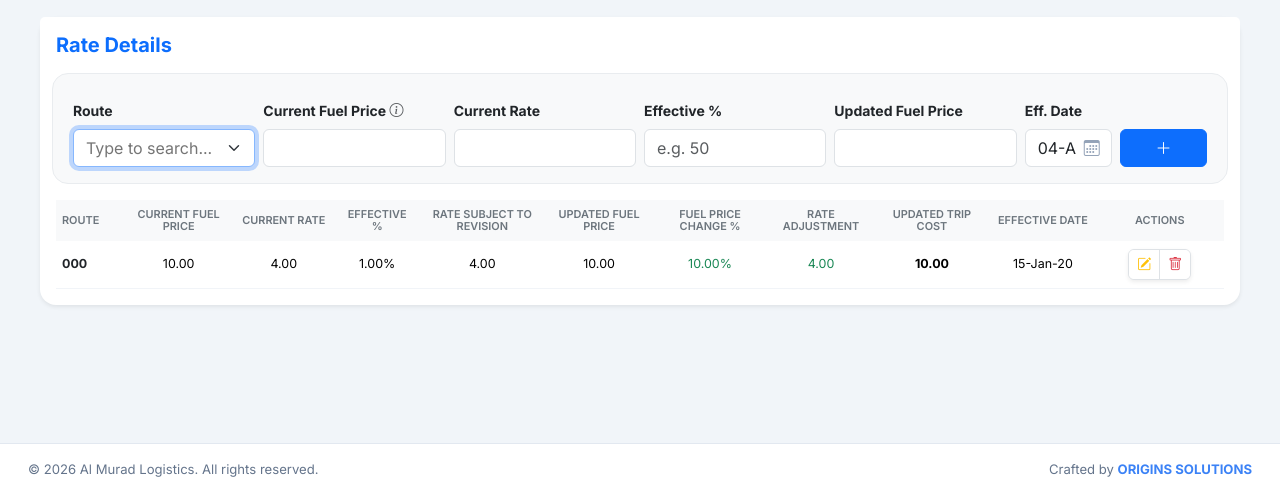
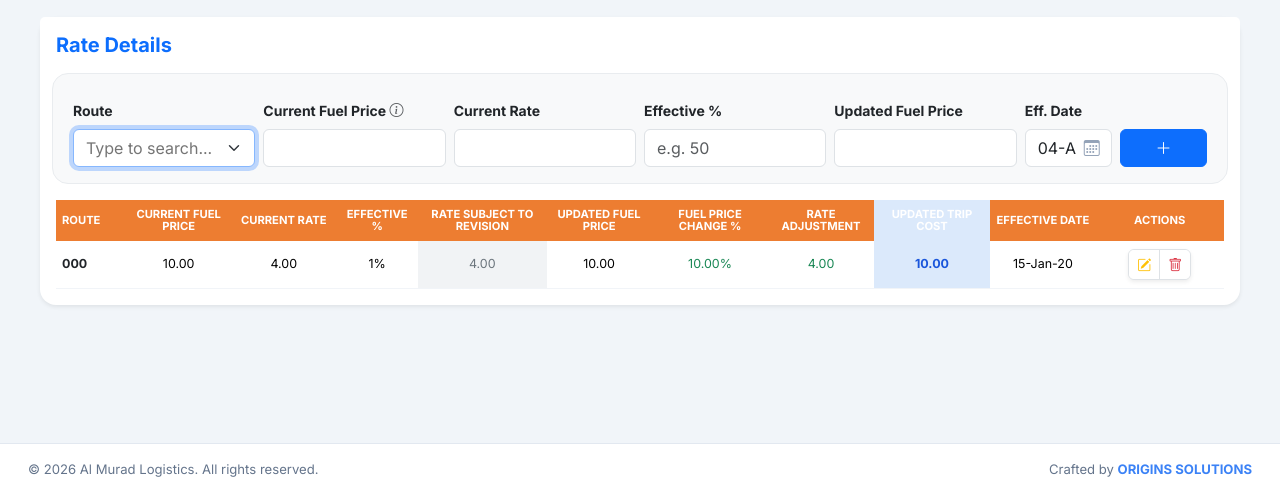
Before and after one commit to sheikhharis-gif/al_murad, a Django app: page /expenses/clients/1/rates/ in a window 1280 px wide; the page is wider, and only the part inside the window is pictured. Shown: the part 304-800 px from the top of that part. Run offline with Django 5.2, Linux system fonts and the light colour scheme; a user stored in the database is signed in; tables that the repository leaves empty hold one stand-in row (values such as "Sample post").

Commit message:
Client Rates table: match CLIENT RATE FILE.xlsx exactly - comma-formatted 2dp numbers, negatives in parentheses, zero shown as a dash, orange header row, grey-shaded Rate Subject to Revision column, blue-highlighted Updated Trip Cost column, and day-without-leading-zero dates (e.g. 4-Aug-26)

```diff
--- a/masters/templates/clients/client_rates.html
+++ b/masters/templates/clients/client_rates.html
@@ -1,4 +1,5 @@
 {% extends "base.html" %}
+{% load rate_filters %}
 
 {% block content %}
 <div class="container-fluid py-4">
@@ -97,17 +98,17 @@
                         <col style="width:9%">
                         <col style="width:11%">
                     </colgroup>
-                    <thead class="sticky-top bg-white">
-                        <tr class="text-muted small text-uppercase">
+                    <thead class="sticky-top">
+                        <tr class="text-uppercase">
                             <th>Route</th>
                             <th class="text-center">Current Fuel Price</th>
                             <th class="text-center">Current Rate</th>
                             <th class="text-center">Effective %</th>
-                            <th class="text-center">Rate Subject to Revision</th>
+                            <th class="text-center rsr-col">Rate Subject to Revision</th>
                             <th class="text-center">Updated Fuel Price</th>
                             <th class="text-center">Fuel Price Change %</th>
                             <th class="text-center">Rate Adjustment</th>
-                            <th class="text-center">Updated Trip Cost</th>
+                            <th class="text-center utc-col">Updated Trip Cost</th>
                             <th class="text-center">Effective Date</th>
                             <th class="text-center">Actions</th>
                         </tr>
@@ -116,15 +117,15 @@
                         {% for r in rates %}
                         <tr>
                             <td class="fw-bold text-dark">{{ r.route.route_code }}</td>
-                            <td class="text-center">{{ r.current_fuel_price }}</td>
-                            <td class="text-center">{{ r.current_rate }}</td>
-                            <td class="text-center">{{ r.effective_percent }}%</td>
-                            <td class="text-center">{{ r.rate_subject_to_revision }}</td>
-                            <td class="text-center">{{ r.updated_fuel_price }}</td>
-                            <td class="text-center {% if r.fuel_price_change_percent < 0 %}text-danger{% elif r.fuel_price_change_percent > 0 %}text-success{% endif %}">{{ r.fuel_price_change_percent }}%</td>
-                            <td class="text-center {% if r.rate_adjustment < 0 %}text-danger{% elif r.rate_adjustment > 0 %}text-success{% endif %}">{{ r.rate_adjustment }}</td>
-                            <td class="text-center fw-bold">{{ r.updated_trip_cost }}</td>
-                            <td class="text-center">{{ r.effective_date|date:"d-M-y" }}</td>
+                            <td class="text-center">{{ r.current_fuel_price|acct }}</td>
+                            <td class="text-center">{{ r.current_rate|acct }}</td>
+                            <td class="text-center">{{ r.effective_percent|pct_trim }}</td>
+                            <td class="text-center rsr-col">{{ r.rate_subject_to_revision|acct }}</td>
+                            <td class="text-center">{{ r.updated_fuel_price|acct }}</td>
+                            <td class="text-center {% if r.fuel_price_change_percent < 0 %}text-danger{% elif r.fuel_price_change_percent > 0 %}text-success{% endif %}">{{ r.fuel_price_change_percent|pct }}</td>
+                            <td class="text-center {% if r.rate_adjustment < 0 %}text-danger{% elif r.rate_adjustment > 0 %}text-success{% endif %}">{{ r.rate_adjustment|acct }}</td>
+                            <td class="text-center utc-col">{{ r.updated_trip_cost|acct }}</td>
+                            <td class="text-center">{{ r.effective_date|date:"j-M-y" }}</td>
                             <td class="text-center">
                                 <div class="btn-group btn-group-sm shadow-sm rounded-2 overflow-hidden bg-white border">
                                     <button type="button"
@@ -213,8 +214,11 @@
     .btn-white { background-color: #fff; border: none; }
     .btn-white:hover { background-color: #f8fafc; }
     .rate-table { table-layout: fixed; width: 100%; font-size: 0.78rem; }
-    .rate-table th { border: none; background-color: #f8f9fa; color: #6c757d; font-weight: 600; padding: 8px 6px; white-space: normal; line-height: 1.15; vertical-align: middle; }
+    .rate-table th { border: none; background-color: #ed7d31; color: #fff; font-weight: 700; font-size: 0.7rem; padding: 8px 6px; white-space: normal; line-height: 1.15; vertical-align: middle; }
     .rate-table td { padding: 8px 6px; border-bottom: 1px solid #f1f4f8; white-space: nowrap; overflow: hidden; text-overflow: ellipsis; }
+    .rate-table td.rsr-col { background-color: #f1f3f5; color: #6c757d; }
+    .rate-table th.utc-col, .rate-table td.utc-col { background-color: #dbe9fb; }
+    .rate-table td.utc-col { color: #1a56db; font-weight: 700; }
 </style>
 
 <script>
--- /dev/null
+++ b/masters/templatetags/rate_filters.py
@@ -0,0 +1,48 @@
+from decimal import Decimal, InvalidOperation
+
+from django import template
+
+register = template.Library()
+
+
+@register.filter
+def acct(value):
+    """Accounting-style number: comma thousands, 2dp, negatives in
+    parentheses, zero shown as a dash - matches CLIENT RATE FILE.xlsx."""
+    if value in (None, ""):
+        return ""
+    try:
+        d = Decimal(value)
+    except (InvalidOperation, TypeError):
+        return value
+    if d == 0:
+        return "-"
+    formatted = "{:,.2f}".format(abs(d))
+    return "({})".format(formatted) if d < 0 else formatted
+
+
+@register.filter
+def pct(value):
+    """Comma thousands, 2dp, trailing % sign, keeps a leading minus for
+    negatives - matches CLIENT RATE FILE.xlsx's Fuel Price Change % column."""
+    if value in (None, ""):
+        return ""
+    try:
+        d = Decimal(value)
+    except (InvalidOperation, TypeError):
+        return value
+    return "{:,.2f}%".format(d)
+
+
+@register.filter
+def pct_trim(value):
+    """Comma thousands, trims trailing .00 - matches CLIENT RATE FILE.xlsx's
+    Effective % column (e.g. 50.00 -> 50%, 37.50 -> 37.5%)."""
+    if value in (None, ""):
+        return ""
+    try:
+        d = Decimal(value)
+    except (InvalidOperation, TypeError):
+        return value
+    formatted = "{:,.2f}".format(d).rstrip("0").rstrip(".")
+    return "{}%".format(formatted)
```
Also changed, not shown: masters/templatetags/__init__.py (added).
